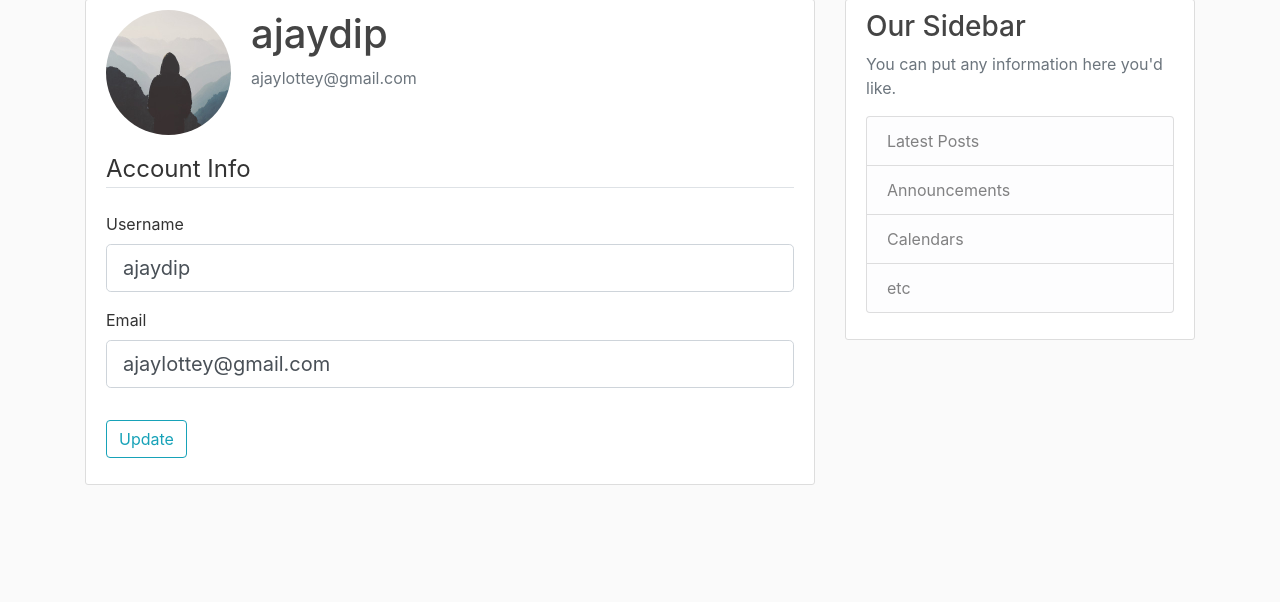
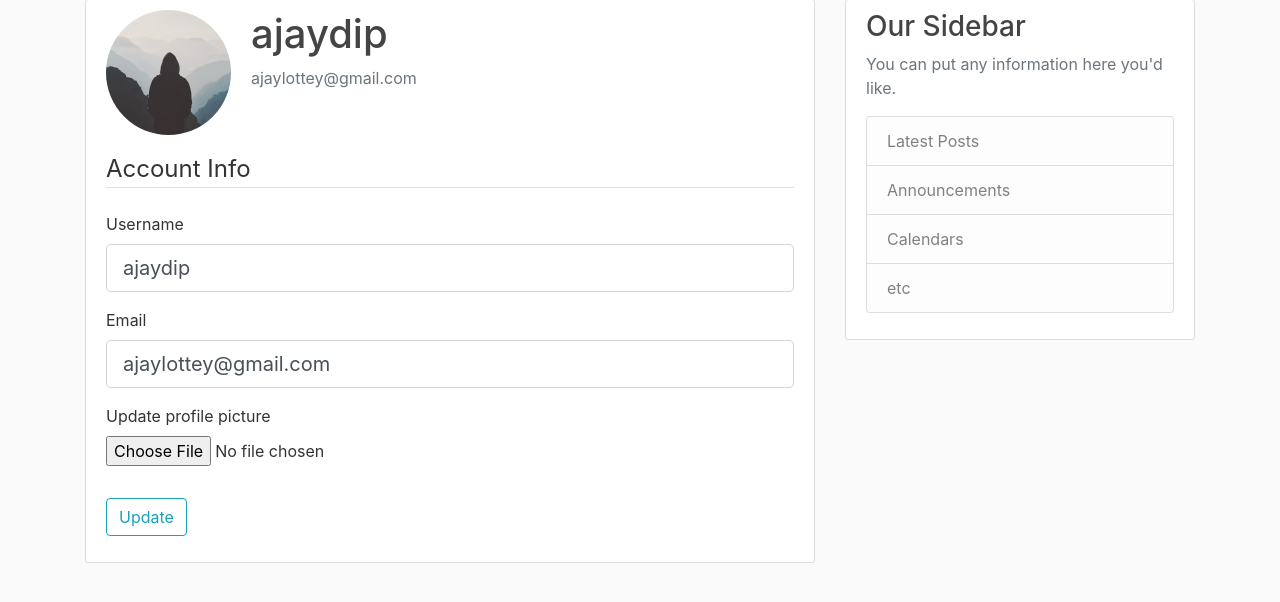
Before and after one commit to Ajaydip-Singh/Bloggle-Flask, a Flask app: page /account in a window 1280 px wide. Shown: the part 81-683 px from the top of the page. Run offline with Flask 2, Linux system fonts and the light colour scheme; a user stored in the database is signed in; some libraries are stand-ins or nearby versions.

Commit message:
:sparkles: feat: add update picture functionality

```diff
--- a/flaskblog/forms.py
+++ b/flaskblog/forms.py
@@ -1,4 +1,5 @@
 from flask_wtf import FlaskForm
+from flask_wtf.file import FileField, FileAllowed
 from flask_login import current_user
 from wtforms import StringField, PasswordField, SubmitField, BooleanField
 from wtforms.validators import DataRequired, Length, Email, EqualTo, ValidationError
@@ -68,6 +69,9 @@ class UpdateAccountForm(FlaskForm):
         validators=[DataRequired(), Email()]
     )
 
+    picture = FileField('Update profile picture',
+        validators=[FileAllowed(['jpg', 'png', 'jpeg'])])
+
     submit = SubmitField('Update')
 
     def validate_username(self, username):
--- a/flaskblog/routes.py
+++ b/flaskblog/routes.py
@@ -1,3 +1,5 @@
+import os
+import secrets
 from flask import render_template, url_for, flash, redirect, request
 from flaskblog import app, db, bcrypt
 from flaskblog.forms import RegistrationForm, LoginForm, UpdateAccountForm
@@ -63,11 +65,22 @@ def logout():
     logout_user()
     return redirect(url_for('home'))
 
+def save_picture(form_picture):
+    random_hex = secrets.token_hex(8)
+    _, f_ext = os.path.splitext(form_picture.filename)
+    picture_fn = random_hex + f_ext
+    picture_path = os.path.join(app.root_path, 'static/profile_pics/', picture_fn)
+    form_picture.save(picture_path)
+    return picture_fn
+
 @app.route('/account', methods=['GET', 'POST'])
 @login_required
 def account():
     form = UpdateAccountForm()
     if form.validate_on_submit():
+        if form.picture.data:
+            picture_file = save_picture(form.picture.data)
+            current_user.image_file = picture_file
         current_user.username = form.username.data
         current_user.email = form.email.data
         db.session.commit()
--- a/flaskblog/templates/account.html
+++ b/flaskblog/templates/account.html
@@ -39,6 +39,15 @@
                 {{ form.email(class="form-control form-control-lg") }}
                 {% endif %}
             </div>
+            <div class="form-group">
+                {{ form.picture.label() }}
+                {{ form.picture(class='form-control-file') }}
+                {% if form.picture.errors %}
+                    {% for error in form.picture.errors %}
+                    <span class='text-danger'>{{ error }}</span> <br>
+                    {% endfor %}
+                {% endif %}
+            </div>
         </fieldset>
         <div class="form-group">
             {{ form.submit(class="btn btn-outline-info") }}
```
